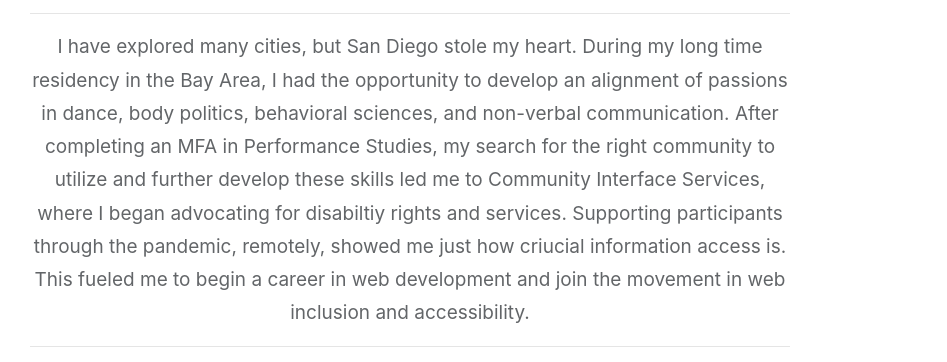
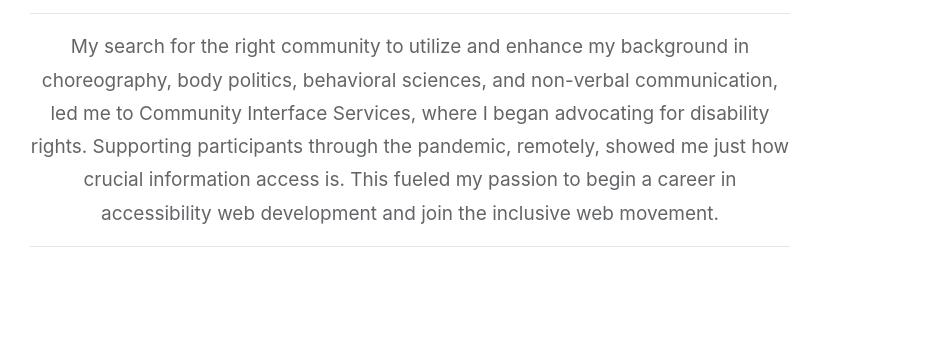
Before and after one commit to sastubblefield/Portfolio-Project, a plain HTML site: page about.html in a window 1280 px wide. Shown: the part 229-591 px from the top of the page, without its empty margins (230-1177 px from the left). Drawn offline with nearby package versions, Linux system fonts and the light colour scheme; a web font is replaced by a local one.

Commit message:
Bio update

```diff
--- a/about.html
+++ b/about.html
@@ -107,16 +107,12 @@
       <h1>About Me</h1>
       <hr />
       <p class="font-weight-normal mt-3 bio-paragraph">
-        I have explored many cities, but San Diego stole my heart. During my
-        long time residency in the Bay Area, I had the opportunity to develop an
-        alignment of passions in dance, body politics, behavioral sciences, and
-        non-verbal communication. After completing an MFA in Performance
-        Studies, my search for the right community to utilize and further
-        develop these skills led me to Community Interface Services, where I
-        began advocating for disabiltiy rights and services. Supporting
-        participants through the pandemic, remotely, showed me just how criucial
-        information access is. This fueled me to begin a career in web
-        development and join the movement in web inclusion and accessibility.
+        My search for the right community to utilize and enhance my background in choreography, body politics, behavioral sciences, and
+        non-verbal communication, led me to Community Interface Services, where I
+        began advocating for disability rights. Supporting
+        participants through the pandemic, remotely, showed me just how crucial
+        information access is. This fueled my passion to begin a career in accessibility web
+        development and join the inclusive web movement.
       </p>
       <hr>
     </div>
```
